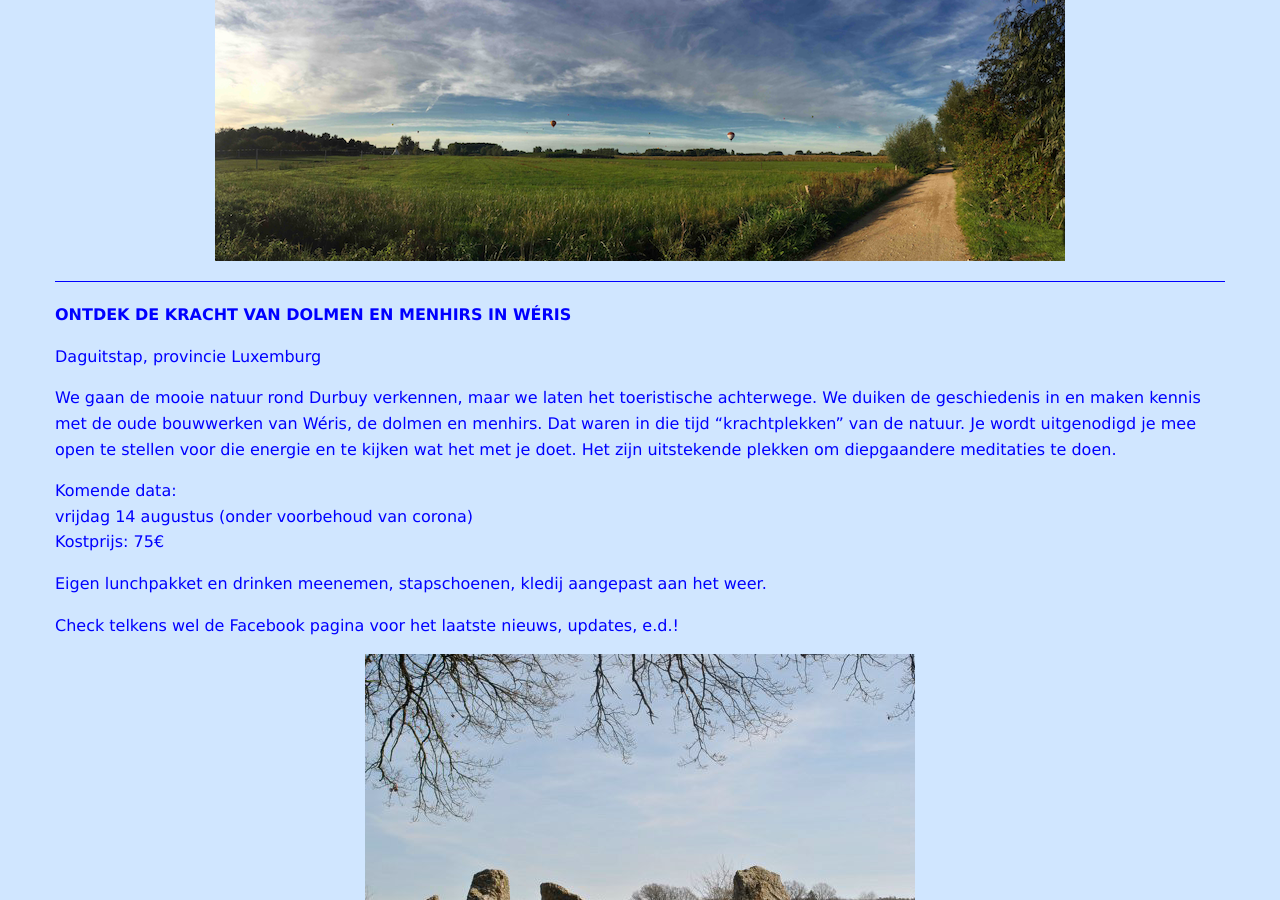
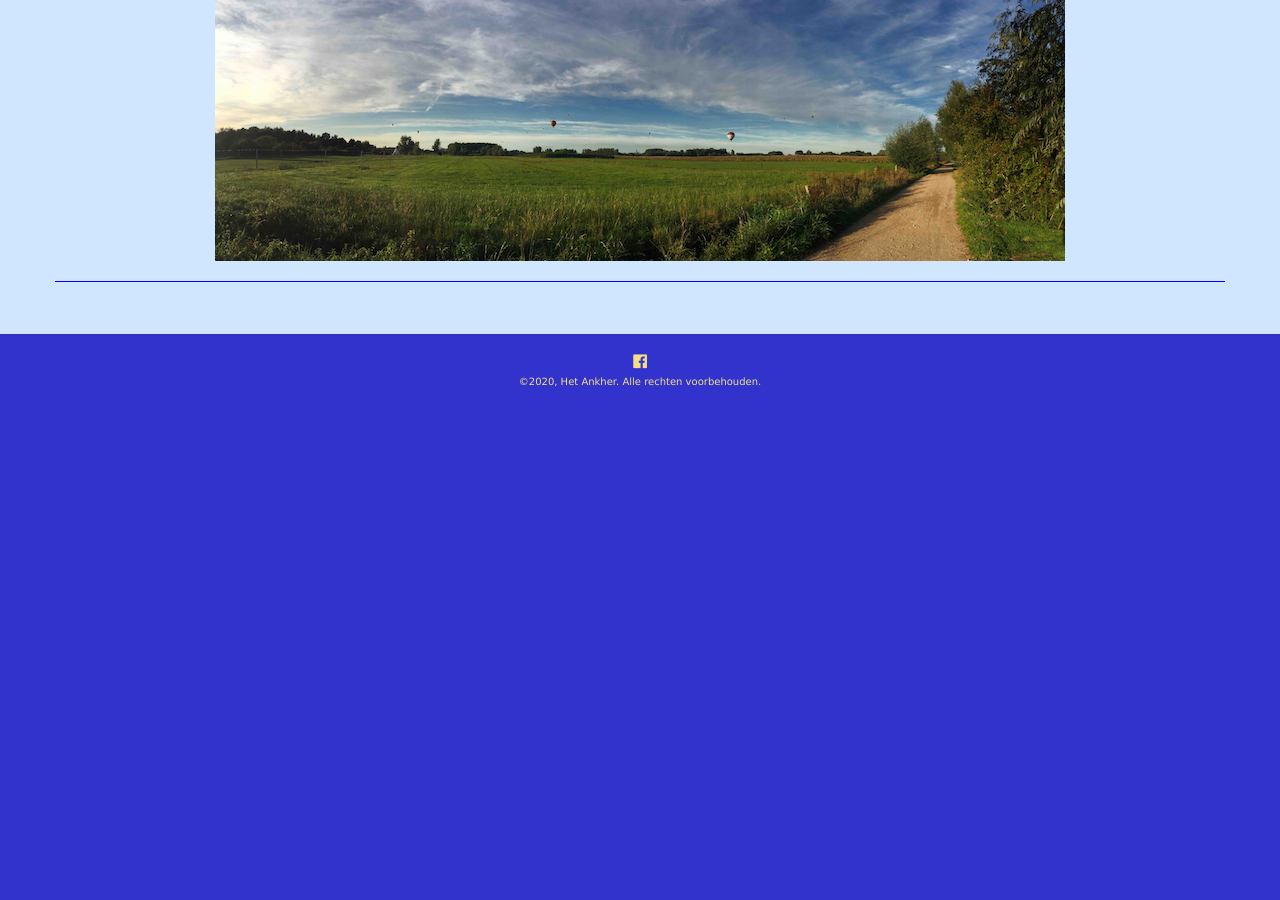
Before and after one commit to ankher/ankher.github.io, a Jekyll site: the page built from workshops.md, in a window 1280 px wide and 900 px high, scrolled down 1590 px. Built offline with Jekyll 4.4.1, drawn with Linux system fonts in a browser that asks for light colours; nearby versions of some CDN libraries; our own code applies the rules of GitHub Pages for plain Markdown files; after the commit the page ends 1995 px from its top, so only the background shows below that.

Commit message:
Update workshops.md

```diff
--- a/workshops.md
+++ b/workshops.md
@@ -43,19 +43,3 @@ Check telkens wel de Facebook pagina voor het laatste nieuws, updates, e.d.!
 
 
 ---
-**ONTDEK DE KRACHT VAN DOLMEN EN MENHIRS IN WÉRIS**
-
-Daguitstap, provincie Luxemburg
-
-We gaan de mooie natuur rond Durbuy verkennen, maar we laten het toeristische achterwege. We duiken de geschiedenis in en maken kennis met de oude bouwwerken van Wéris, de dolmen en menhirs. Dat waren in die tijd "krachtplekken" van de natuur. Je wordt uitgenodigd je mee open te stellen voor die energie en te kijken wat het met je doet. Het zijn uitstekende plekken om diepgaandere meditaties te doen.
-
-Komende data:
-vrijdag 14 augustus (onder voorbehoud van corona)
-Kostprijs: 75€
-
-Eigen lunchpakket en drinken meenemen, stapschoenen, kledij aangepast aan het weer.
-
-Check telkens wel de Facebook pagina voor het laatste nieuws, updates, e.d.!
-
-![workshops](images/weris1.png)
-![workshops](images/weris2.png)
```
